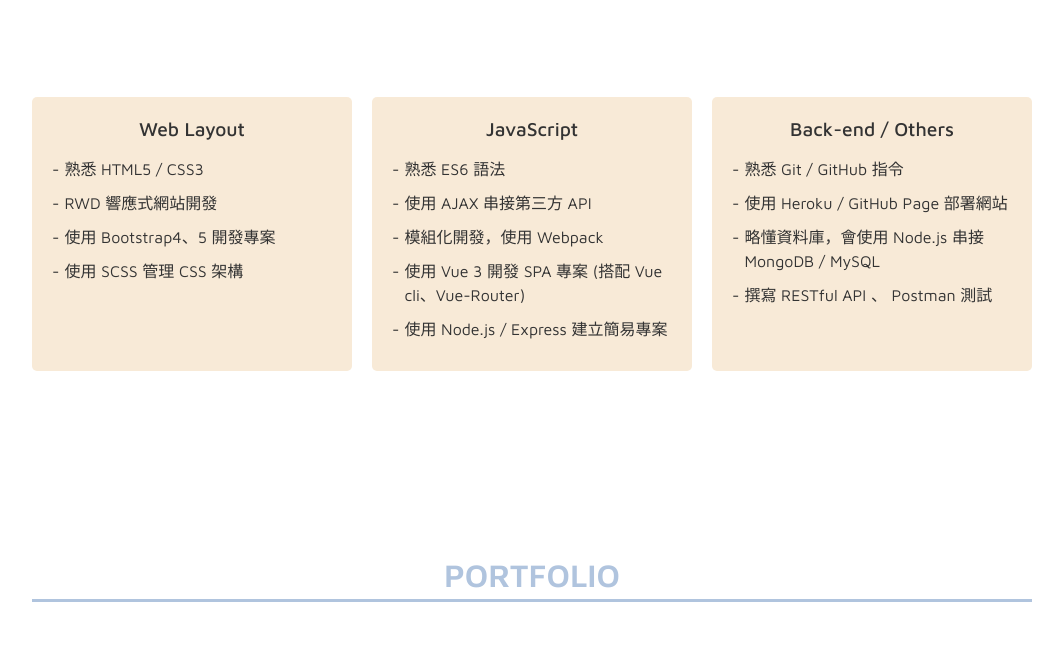
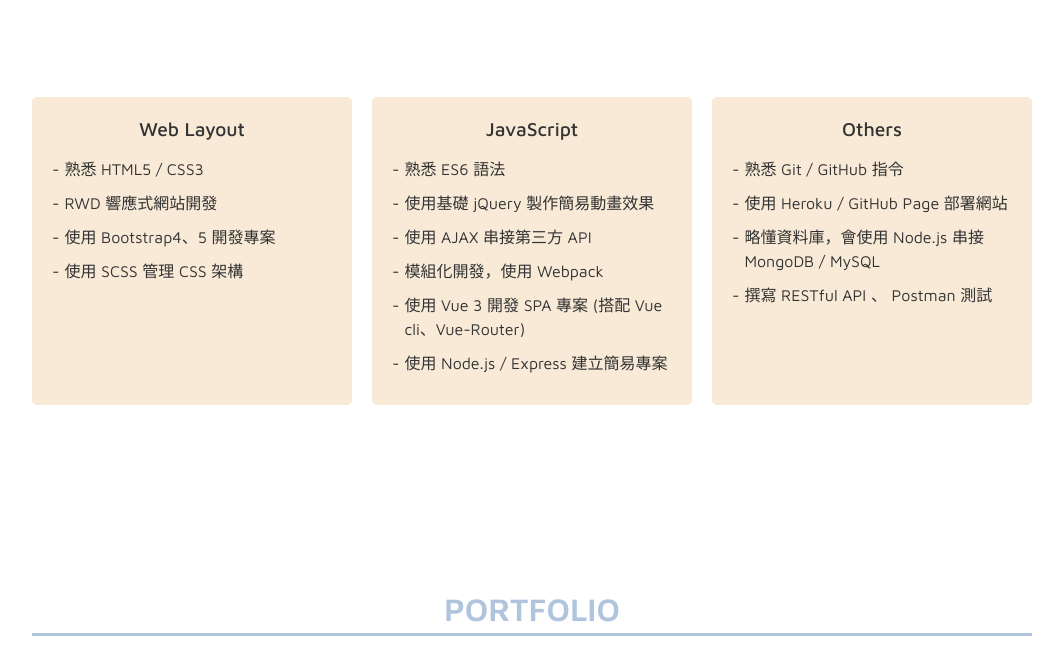
Before and after one commit to yuting0909/online-resume, a plain HTML site: page index.html in a window 1280 px wide. Shown: the part 1388-2046 px from the top of the page, without its empty margins (108-1171 px from the left). Drawn offline with Linux system fonts and the light colour scheme; files whose address does not match are found by name.

Commit message:
Update skills

```diff
--- a/index.html
+++ b/index.html
@@ -82,6 +82,7 @@
           <h3 class="skill-name">JavaScript</h3>
           <ul class="skill-description">
             <li class="list-item"><span>-</span><span>熟悉 ES6 語法</span></li>
+            <li class="list-item"><span>-</span><span>使用基礎 jQuery 製作簡易動畫效果</span></li>
             <li class="list-item"><span>-</span><span>使用 AJAX 串接第三方 API</span></li>
             <li class="list-item"><span>-</span><span>模組化開發，使用 Webpack</span></li>
             <li class="list-item"><span>-</span><span>使用 Vue 3 開發 SPA 專案 (搭配 Vue cli、Vue-Router)</span></li>
@@ -89,7 +90,7 @@
           </ul>
         </div>
         <div class="skill">
-          <h3 class="skill-name">Back-end / Others</h3>
+          <h3 class="skill-name">Others</h3>
           <ul class="skill-description">
             <li class="list-item"><span>-</span><span>熟悉 Git / GitHub 指令</span></li>
             <li class="list-item"><span>-</span><span>使用 Heroku / GitHub Page 部署網站</span></li>
```
